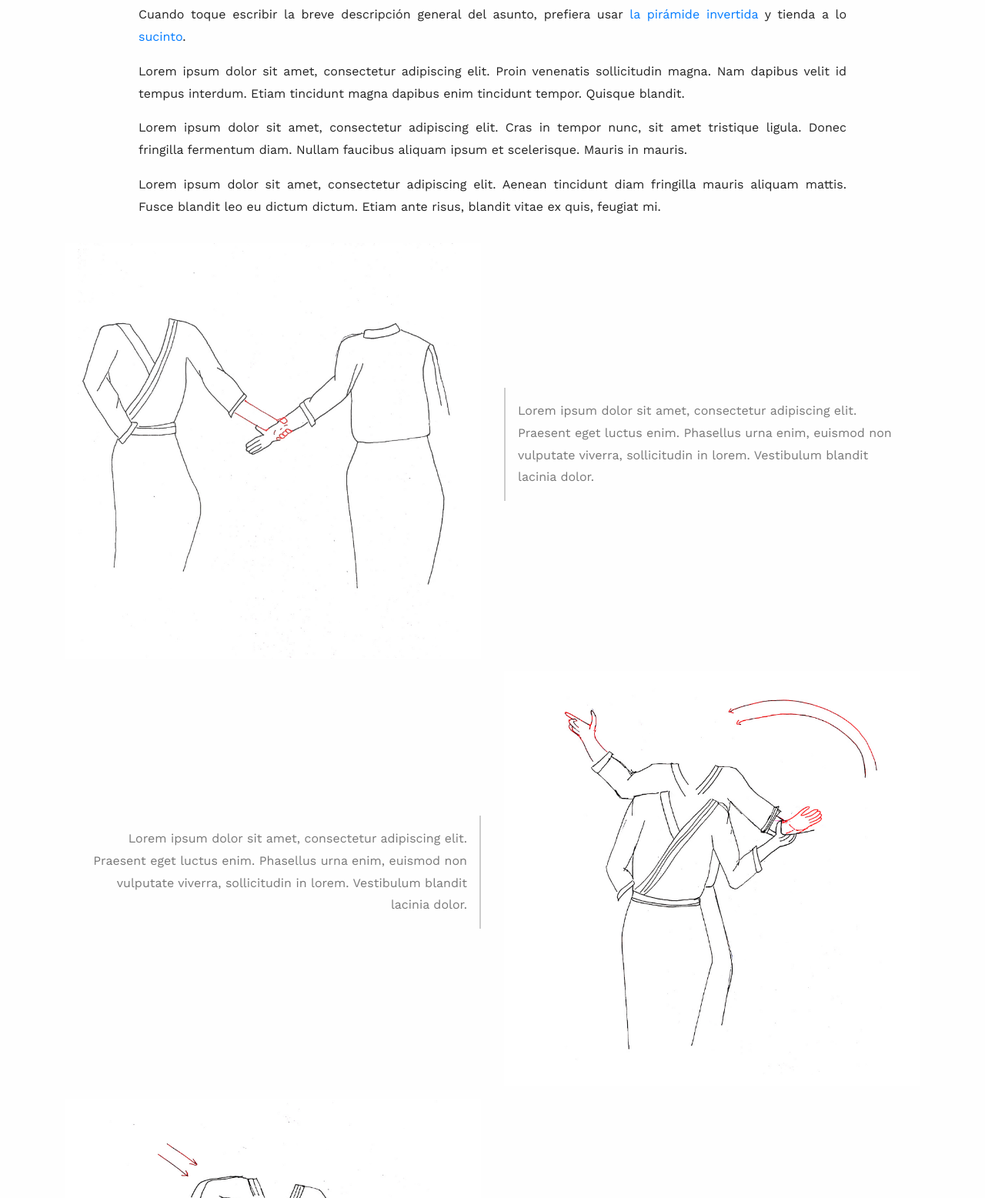
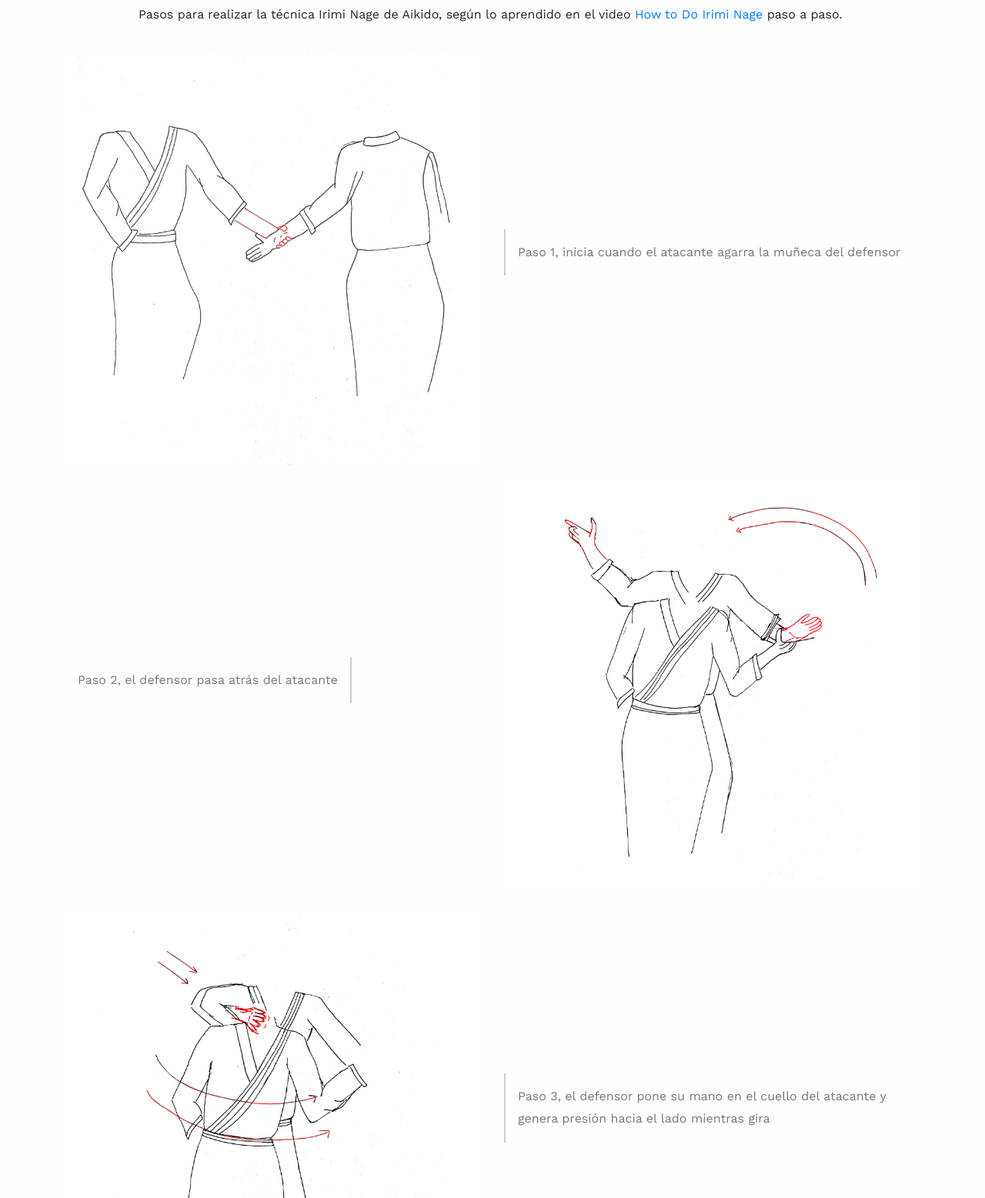
Before and after one commit to mfhernandez3/Clase4, a plain HTML site: page index.html in a window 1280 px wide. Shown: the part 140-1697 px from the top of the page at 77% size. Drawn offline with nearby package versions, Linux system fonts and the light colour scheme.

Commit message:
Add files via upload

```diff
--- a/index.html
+++ b/index.html
@@ -4,7 +4,7 @@
         <meta charset="utf-8" />
         <meta name="viewport" content="width=device-width, initial-scale=1, shrink-to-fit=no" />
         <link rel="stylesheet" href="https://stackpath.bootstrapcdn.com/bootstrap/4.5.0/css/bootstrap.min.css" integrity="sha384-9aIt2nRpC12Uk9gS9baDl411NQApFmC26EwAOH8WgZl5MYYxFfc+NcPb1dKGj7Sk" crossorigin="anonymous" />
-        <title>Lorem Ipsum</title>
+        <title>Aikido</title>
         <link href="https://fonts.googleapis.com/css2?family=Work+Sans:ital,wght@0,400;0,800;1,400&display=swap" rel="stylesheet">
         <link href="https://fonts.googleapis.com/css2?family=DM+Serif+Display&display=swap" rel="stylesheet" />
         <style>
@@ -78,60 +78,57 @@
         <div class="container">
             <div class="row justify-content-center py-3">
                 <div class="col-12 col-lg-10">
-                    <h1 class="pt-4 text-left text-lg-center">Lorem Ipsum</h1>
+                    <h1 class="pt-4 text-left text-lg-center">Cómo hacer Irimi Nage</h1>
                     <h5 class="pb-4 text-left text-lg-center">Maria Fernanda Hernández</h5>
-                    <p>Cuando toque escribir la breve descripción general del asunto, prefiera usar <a href="https://es.wikipedia.org/wiki/Pir%C3%A1mide_invertida" target="_blank" title="Pirámide invertida - Wikipedia, la enciclopedia libre">la pirámide invertida</a> y tienda a lo <a href="https://www.nngroup.com/articles/be-succinct-writing-for-the-web/" target="_blank" title="Be Succinct! (Writing for the Web)">sucinto</a>.</p>
-                    <p>Lorem ipsum dolor sit amet, consectetur adipiscing elit. Proin venenatis sollicitudin magna. Nam dapibus velit id tempus interdum. Etiam tincidunt magna dapibus enim tincidunt tempor. Quisque blandit.</p>
-                    <p>Lorem ipsum dolor sit amet, consectetur adipiscing elit. Cras in tempor nunc, sit amet tristique ligula. Donec fringilla fermentum diam. Nullam faucibus aliquam ipsum et scelerisque. Mauris in mauris.</p>
-                    <p>Lorem ipsum dolor sit amet, consectetur adipiscing elit. Aenean tincidunt diam fringilla mauris aliquam mattis. Fusce blandit leo eu dictum dictum. Etiam ante risus, blandit vitae ex quis, feugiat mi.</p>
+                    <p>Pasos para realizar la técnica Irimi Nage de Aikido, según lo aprendido en el video <a href="https://www.youtube.com/watch?v=KihiVy0in4E" target="_blank" title="How to Do Irimi Nage - YouTube"> How to Do Irimi Nage </a> paso a paso.</p>
                 </div>
             </div>
             <!--Imagen 1-->
             <figure class="row flex-row">
                 <img src="img/1.png" class="img-fluid col-12 col-md-6" />
                 <figcaption class="d-flex align-items-center col-12 col-md-6">
-                    <p>Lorem ipsum dolor sit amet, consectetur adipiscing elit. Praesent eget luctus enim. Phasellus urna enim, euismod non vulputate viverra, sollicitudin in lorem. Vestibulum blandit lacinia dolor.</p>
+                    <p>Paso 1, inicia cuando el atacante agarra la muñeca del defensor</p>
                 </figcaption>
             </figure>
             <!--Imagen 2-->
             <figure class="row flex-row">
                 <img src="img/2.png" class="img-fluid col-12 col-md-6 order-md-2" />
                 <figcaption class="d-flex align-items-center col-12 col-md-6 order-md-1">
-                    <p>Lorem ipsum dolor sit amet, consectetur adipiscing elit. Praesent eget luctus enim. Phasellus urna enim, euismod non vulputate viverra, sollicitudin in lorem. Vestibulum blandit lacinia dolor.</p>
+                    <p>Paso 2, el defensor pasa atrás del atacante</p>
                 </figcaption>
             </figure>
             <!--Imagen 3-->
             <figure class="row flex-row">
                 <img src="img/3.png" class="img-fluid col-12 col-md-6" />
                 <figcaption class="d-flex align-items-center col-12 col-md-6">
-                    <p>Lorem ipsum dolor sit amet, consectetur adipiscing elit. Praesent eget luctus enim. Phasellus urna enim, euismod non vulputate viverra, sollicitudin in lorem. Vestibulum blandit lacinia dolor.</p>
+                    <p>Paso 3, el defensor pone su mano en el cuello del atacante y genera presión hacia el lado mientras gira</p>
                 </figcaption>
             </figure>
             <!--Imagen 4-->
             <figure class="row flex-row">
                 <img src="img/4.png" class="img-fluid col-12 col-md-6 order-md-2" />
                 <figcaption class="d-flex align-items-center col-12 col-md-6 order-md-1">
-                    <p>Lorem ipsum dolor sit amet, consectetur adipiscing elit. Praesent eget luctus enim. Phasellus urna enim, euismod non vulputate viverra, sollicitudin in lorem. Vestibulum blandit lacinia dolor.</p>
+                    <p>Paso 4, el defensor queda delante del atacante y presiona el cuello del atacante hacia abajo.</p>
                 </figcaption>
             </figure>
             <!--Imagen 5-->
             <figure class="row flex-row">
                 <img src="img/5.png" class="img-fluid col-12 col-md-6" />
                 <figcaption class="d-flex align-items-center col-12 col-md-6">
-                    <p>Lorem ipsum dolor sit amet, consectetur adipiscing elit. Praesent eget luctus enim. Phasellus urna enim, euismod non vulputate viverra, sollicitudin in lorem. Vestibulum blandit lacinia dolor.</p>
+                    <p>Paso 5, el defensor estira su otro brazo hacia el cuello del atacante y genera presión hacia atrás. </p>
                 </figcaption>
             </figure>
             <!--Imagen 6-->
             <figure class="row flex-row">
                 <img src="img/6.png" class="img-fluid col-12 col-md-6" />
                 <figcaption class="d-flex align-items-center col-12 col-md-6">
-                    <p>Lorem ipsum dolor sit amet, consectetur adipiscing elit. Praesent eget luctus enim. Phasellus urna enim, euismod non vulputate viverra, sollicitudin in lorem. Vestibulum blandit lacinia dolor.</p>
+                    <p>Paso 6, luego de girar con la ayuda del brazo, el defensor bota al suelo al atacante.</p>
                 </figcaption>
             </figure>
 
             <div class="row pt-5">
                 <footer class="col-12 py-3 border-top">
-                    <p>Remplaza con Nombre Apellido <span class="float-right"><a href="https://github.com/profesorfaco/dno075-2020">Infografía Digital</a> <span class="d-none d-lg-inline">&bull; Lunes 31 de agosto, 2020</span></span></p>
+                    <p>María Fernanda Hernández <span class="float-right"><a href="https://github.com/profesorfaco/dno075-2020">Infografía Digital</a> <span class="d-none d-lg-inline">&bull; Lunes 31 de agosto, 2020</span></span></p>
                 </footer>
             </div>
         </div>
```
